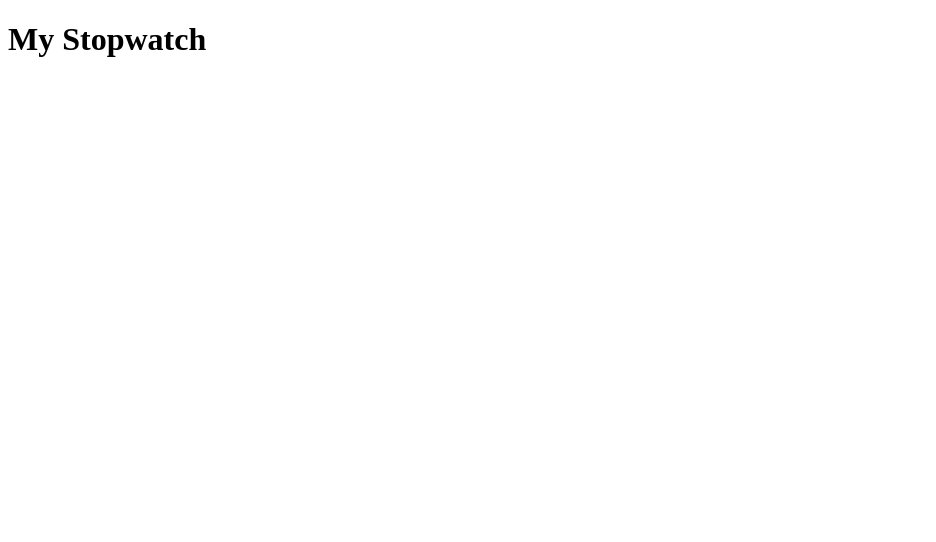
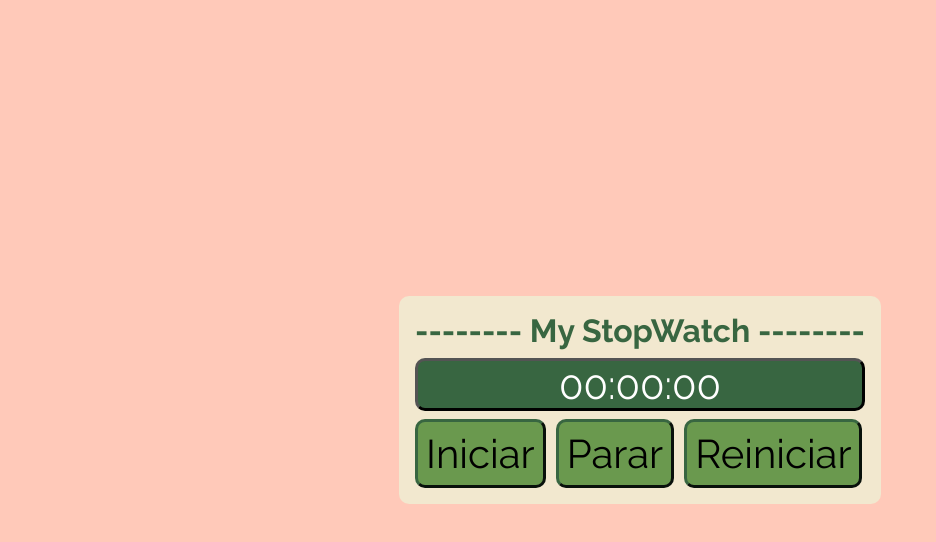
Before and after one commit to clarasenx/Stopwatch, a plain HTML site: page index.html in a window 1280 px wide. Shown: the whole page, without its empty margins (0-936 px from the left). Drawn offline with Linux system fonts and the light colour scheme.

Commit message:
estilizaçao do stopwatch com css

```diff
--- a/index.html
+++ b/index.html
@@ -3,11 +3,25 @@
   <head>
     <meta charset="UTF-8" />
     <meta name="viewport" content="width=device-width, initial-scale=1.0" />
-    <title>My StopWatch</title>
+    <title>My Stopwatch</title>
     <link rel="stylesheet" href="style.css" />
+    <link rel="preconnect" href="https://fonts.googleapis.com" />
+    <link rel="preconnect" href="https://fonts.gstatic.com" crossorigin />
+    <link
+      href="https://fonts.googleapis.com/css2?family=Raleway:ital,wght@0,100..900;1,100..900&display=swap"
+      rel="stylesheet"
+    />
   </head>
   <body>
-    <h1>My Stopwatch</h1>
+    <section id="stopwatchWrapper">
+      <h1>-------- My StopWatch --------</h1>
+      <p id="stopwatchDisplay">00:00:00</p>
+      <div id="buttonBox">
+        <button id="start">Iniciar</button>
+        <button id="stop" class="secondaryButton">Parar</button>
+        <button id="reset">Reiniciar</button>
+      </div>
+    </section>
     <script src="Stopwatch.js"></script>
   </body>
 </html>
--- a/style.css
+++ b/style.css
@@ -0,0 +1,69 @@
+* {
+  box-sizing: border-box;
+  margin: 0;
+  padding: 0;
+  font-family: "Raleway", sans-serif;
+}
+
+:root {
+  --primary-color: #6a994e;
+  --darkest-color: #386641;
+  --lighest-color: #a7c957;
+  --secondary-color: #f2e8cf;
+  --thirdy-color: #ffc9b9;
+}
+
+@media (max-width: 600px) {
+  :root {
+    font-size: 10px;
+  }
+}
+
+button {
+  all: unset;
+  cursor: pointer;
+  border: 3px outset var(--darkest-color);
+  padding: 0.5rem;
+  border-radius: 10px;
+  background-color: var(--primary-color);
+}
+
+button:hover,
+button:focus {
+  background-color: var(--lighest-color);
+  border: 3px outset var(--thirdy-color);
+  color: var(--darkest-color);
+}
+
+body {
+  display: flex;
+  justify-content: center;
+  align-items: center;
+  height: 100dvh;
+  background-color: var(--thirdy-color);
+  font-size: 2.5rem;
+}
+
+#stopwatchDisplay {
+  background-color: var(--darkest-color);
+  color: #ffffff;
+  border: 3px outset #000000;
+  border-radius: 10px;
+  text-align: center;
+}
+
+h1 {
+  font-size: 2rem;
+  color: var(--darkest-color);
+  text-align: center;
+  margin-bottom: 0.6rem;
+}
+#stopwatchWrapper {
+  background-color: var(--secondary-color);
+  padding: 1rem;
+  border-radius: 10px;
+}
+
+#buttonBox {
+  margin-top: 0.5rem;
+}
```
